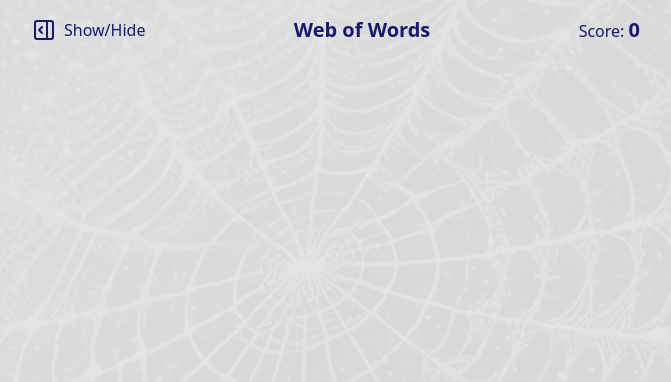
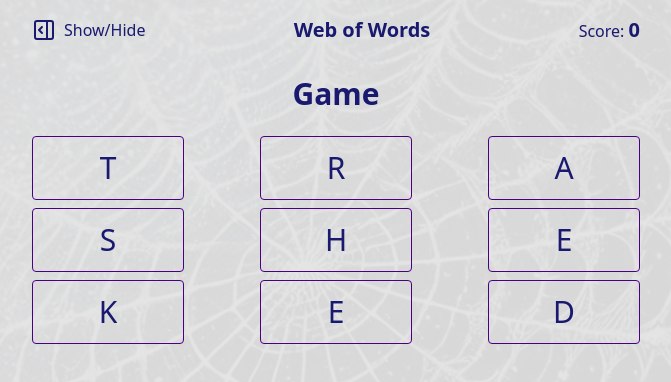
Before and after one commit to jcsmileyjr/web-of-words, a Next.js app: page / in a window 1280 px wide. Shown: the top 382 px of the page, without its empty margins (304-975 px from the left). Built offline with nearby package versions, Linux system fonts and the light colour scheme.

Commit message:
Feature Game: Initial setup of UI and style based on Figma design

```diff
--- /dev/null
+++ b/src/app/components/game/Game.tsx
@@ -0,0 +1,22 @@
+import LetterBox from "../letterBox/LetterBox";
+import { Option } from "@/app/types/option";
+
+export default function Game() {
+    const letters: Option[] = [{value:'T', id: 1}, {value:'R', id: 2}, {value:'A', id: 3}, {value:'S', id: 4}, {value:'H', id: 5}, {value:'E', id: 6}, {value:'K', id: 7}, {value:'E', id: 8}, {value:'D', id: 9}];
+    return (
+        <section>
+            <p className="font-bold text-3xl text-center text-primaryBlue mb-6">Game</p>
+
+
+            <div className="flex flex-row flex-wrap gap-2 items-center justify-between">
+                {
+                    letters.map((option) => {
+                        return (
+                            <LetterBox key={option.id} letter={option.value} />
+                        )
+                    })
+                }
+            </div>
+        </section>
+    );
+}
--- /dev/null
+++ b/src/app/components/letterBox/LetterBox.tsx
@@ -0,0 +1,9 @@
+
+
+export default function LetterBox({letter}: {letter: string}) {
+    return (
+        <div className="w-1/4 h-16 flex items-center justify-center text-primaryBlue text-3xl border border-contrastPurple rounded">
+            {letter}
+        </div>
+    );
+}
--- a/src/app/page.tsx
+++ b/src/app/page.tsx
@@ -1,12 +1,13 @@
 import Navbar from "./components/navbar/Navbar";
+import Game from "./components/game/Game";
 
 export default function Home() {
   return (
     <div className="flex flex-col px-8 py-4 h-screen w-full ">
       <div className="absolute inset-0 bg-spider-pattern bg-cover bg-center opacity-20 brightness-50 contrast-50"></div>
-      <main className="flex flex-col relative z-10 md:w-1/2 md:mx-auto">
+      <main className="flex flex-col gap-8 relative z-10 md:w-1/2 md:mx-auto">
         <Navbar />
-
+        <Game />
       </main>
 
     </div>
--- /dev/null
+++ b/src/app/types/option.ts
@@ -0,0 +1,5 @@
+
+export type Option = {
+    value: string;
+    id: number;
+}
```
